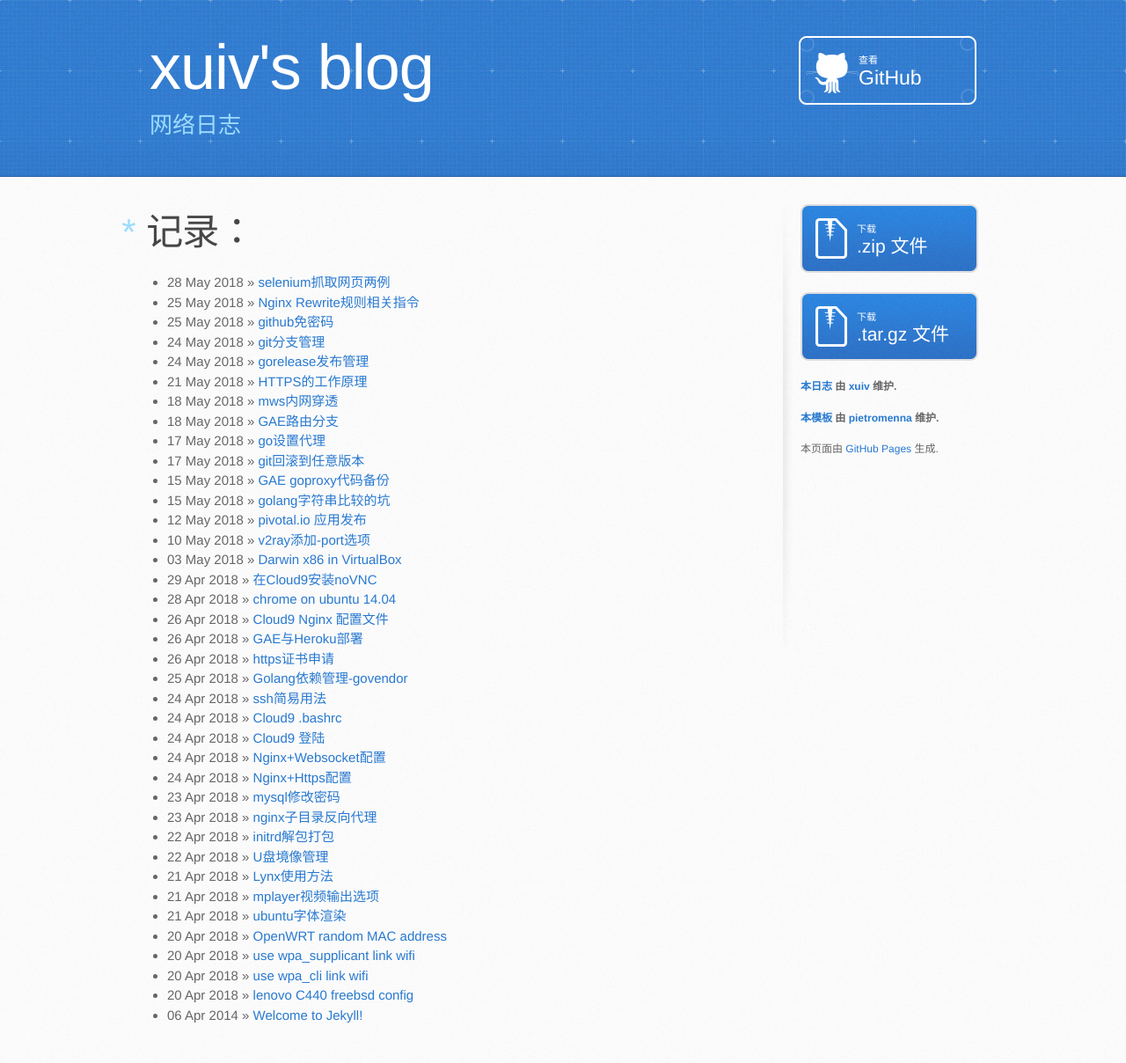
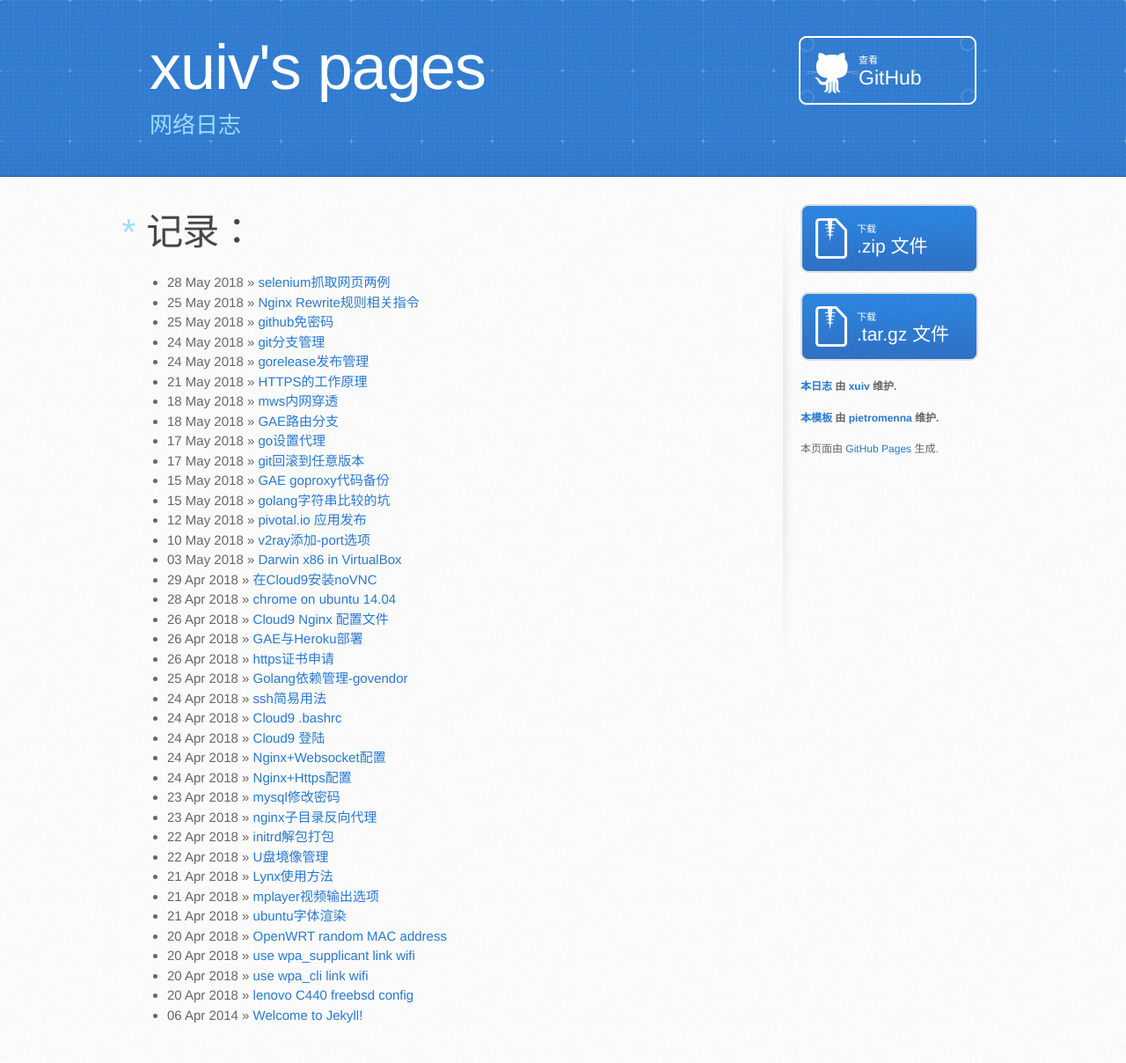
Before and after one commit to xuiv/xuiv.github.io, a Jekyll site: the page built from index.html, in a window 1280 px wide. Shown: the whole page at 88% size. Built offline with Jekyll 4.4.1, drawn with Linux system fonts in a browser that asks for light colours; some web fonts are replaced.

Commit message:
Update _config.yml

```diff
--- a/_config.yml
+++ b/_config.yml
@@ -1,6 +1,6 @@
 # Setup
-name:         xuiv's blog
-tagline:      网络日志
+name:         xuiv's pages
+tagline:      记录页
 baseurl:      "https://pages.xuiv.ga"
 locale:       "en"
 
```
